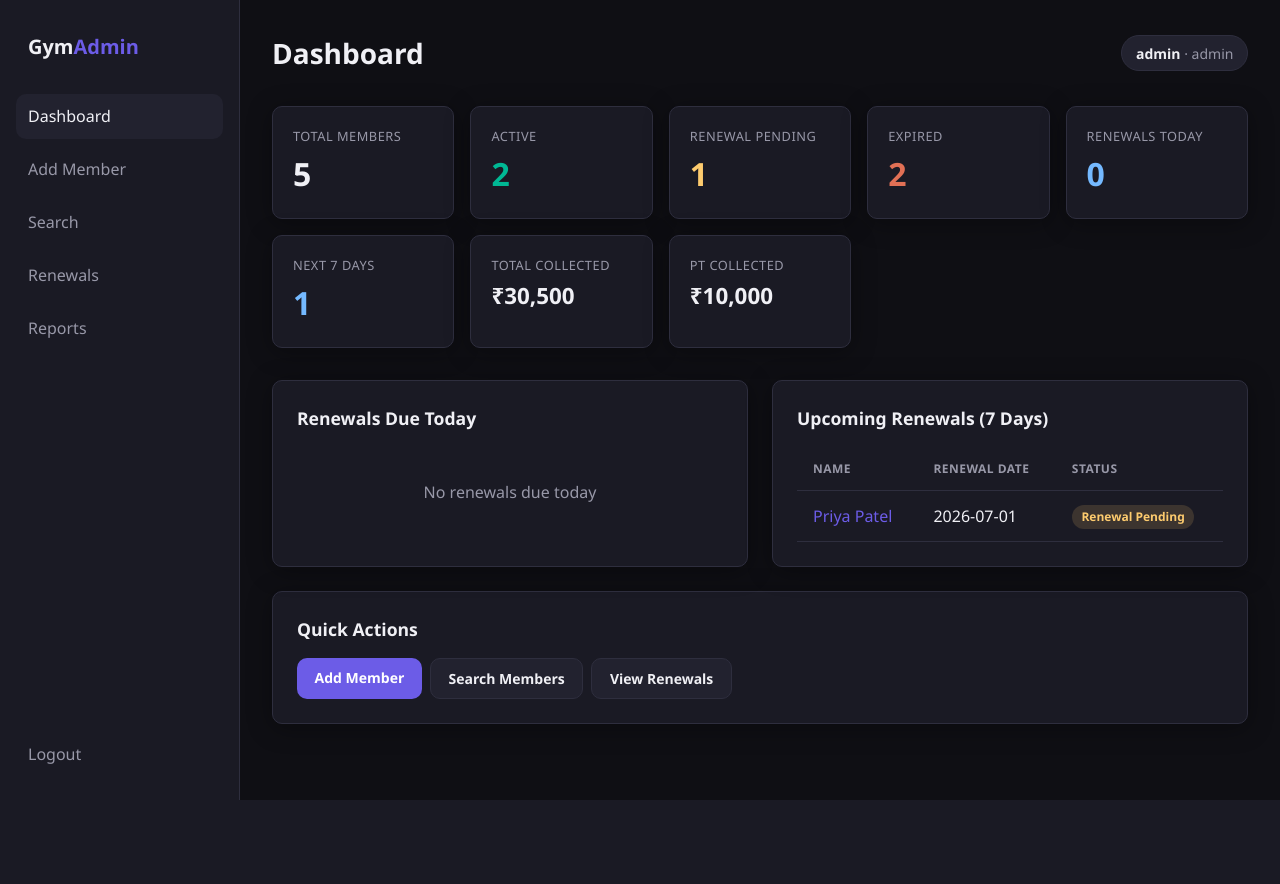
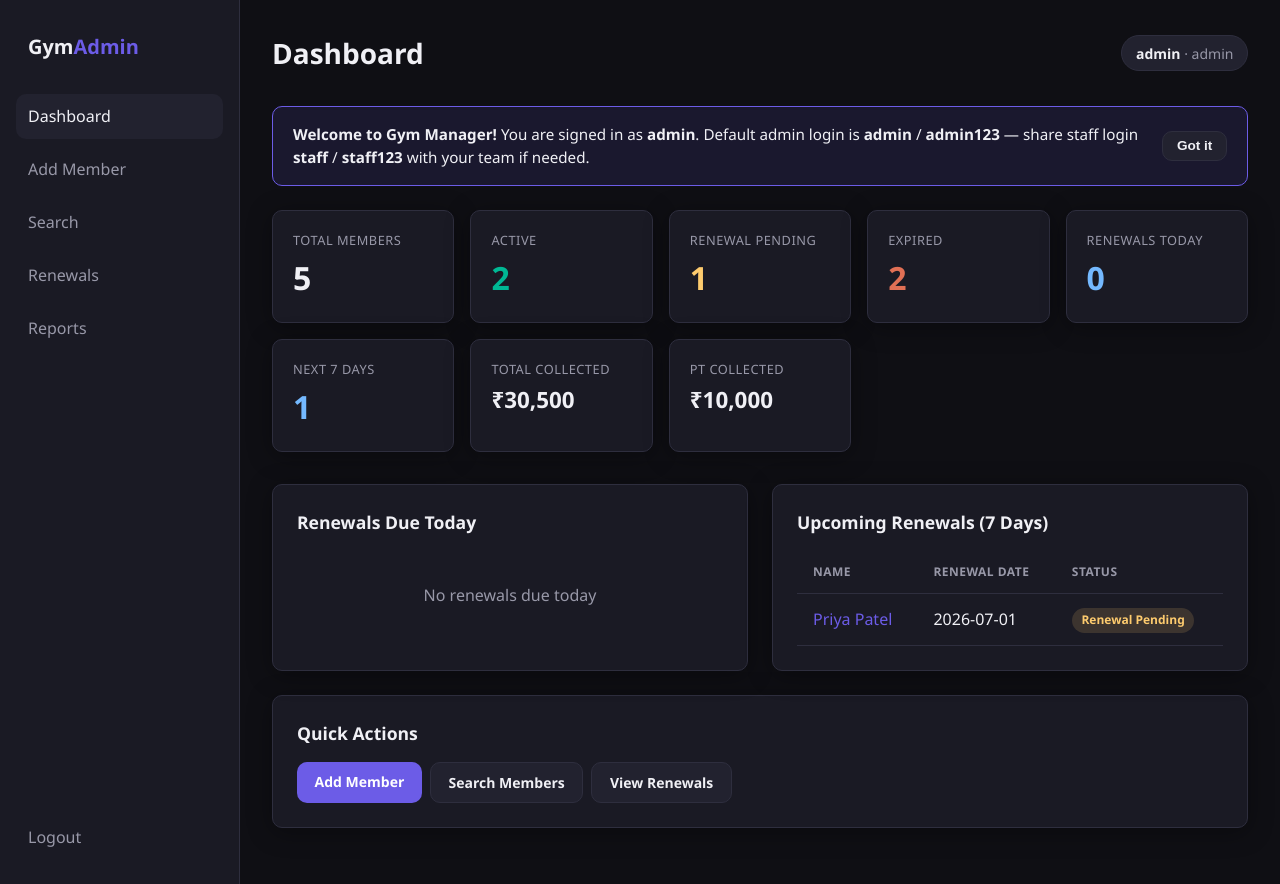
Before and after one commit to rishitha26-coder/gym-management-app, a FastAPI app: page / in a window 1280 px wide. Before the commit the page ends 800 px from the top, so only its background shows below. Run offline with FastAPI, Linux system fonts and the light colour scheme; the visitor is signed in with stand-in values (Sample User, id 1).

Commit message:
Streamline customer handover so gym owners get a single installer artifact, first-run guidance, and offline-ready UX without developer setup.

```diff
--- a/app/main.py
+++ b/app/main.py
@@ -5,12 +5,15 @@
 from fastapi import FastAPI, Request, status
 from fastapi.responses import RedirectResponse
 from fastapi.staticfiles import StaticFiles
+from fastapi.templating import Jinja2Templates
 from starlette.middleware.sessions import SessionMiddleware
 
 from app.database import Base, SessionLocal, engine, run_migrations
-from app.paths import get_static_dir, get_uploads_dir, is_frozen
+from app.paths import get_static_dir, get_templates_dir, get_uploads_dir, is_frozen
 from app.routers import auth, dashboard, members, reports
 from app.seed import init_db
+
+templates = Jinja2Templates(directory=str(get_templates_dir()))
 
 
 @asynccontextmanager
@@ -50,3 +53,9 @@
 @app.get("/health")
 async def health():
     return {"status": "ok", "frozen": is_frozen()}
+
+
+@app.get("/starting")
+async def starting_page(request: Request):
+    """Friendly loading page while the local server finishes starting."""
+    return templates.TemplateResponse(request, "starting.html", {})
--- a/app/paths.py
+++ b/app/paths.py
@@ -68,3 +68,17 @@
 def uploads_url_prefix() -> str:
     """URL path prefix served for uploaded member photos."""
     return "/uploads/members"
+
+
+def get_welcome_dismissed_path() -> Path:
+    """Marker file indicating the first-run welcome banner was dismissed."""
+    if is_frozen():
+        path = _user_data_root() / ".welcome_dismissed"
+    else:
+        path = _bundle_root() / ".welcome_dismissed"
+    return path
+
+
+def should_show_welcome() -> bool:
+    """Return True until the user dismisses the first-run welcome banner."""
+    return not get_welcome_dismissed_path().exists()
--- a/app/routers/dashboard.py
+++ b/app/routers/dashboard.py
@@ -1,12 +1,13 @@
 """Dashboard routes."""
 
-from fastapi import APIRouter, Depends, Request
+from fastapi import APIRouter, Depends, Request, status
+from fastapi.responses import RedirectResponse
 from fastapi.templating import Jinja2Templates
 from sqlalchemy.orm import Session
 
 from app.auth import require_login
 from app.database import get_db
-from app.paths import get_templates_dir
+from app.paths import get_templates_dir, get_welcome_dismissed_path, should_show_welcome
 from app.schemas import UserOut
 from app.services.renewal_service import RenewalService
 
@@ -30,5 +31,15 @@
             "stats": stats,
             "renewals_today": renewals.due_today[:5],
             "renewals_soon": renewals.next_7_days[:5],
+            "show_welcome": should_show_welcome(),
         },
     )
+
+
+@router.post("/welcome/dismiss")
+async def dismiss_welcome(
+    request: Request,
+    user: UserOut = Depends(require_login),
+):
+    get_welcome_dismissed_path().touch()
+    return RedirectResponse(url="/", status_code=status.HTTP_303_SEE_OTHER)
--- a/app/static/css/style.css
+++ b/app/static/css/style.css
@@ -263,6 +263,31 @@
   color: var(--danger);
 }
 
+.alert-info {
+  background: rgba(116, 185, 255, 0.12);
+  border: 1px solid var(--info);
+  color: var(--text);
+}
+
+.welcome-banner {
+  display: flex;
+  align-items: center;
+  justify-content: space-between;
+  gap: 1rem;
+  padding: 1rem 1.25rem;
+  margin-bottom: 1.5rem;
+  border-radius: var(--radius);
+  background: rgba(108, 92, 231, 0.12);
+  border: 1px solid var(--accent);
+  font-size: 0.95rem;
+}
+
+.btn-sm {
+  padding: 0.4rem 0.85rem;
+  font-size: 0.85rem;
+  white-space: nowrap;
+}
+
 .login-page {
   min-height: 100vh;
   display: flex;
--- a/app/templates/dashboard.html
+++ b/app/templates/dashboard.html
@@ -2,6 +2,18 @@
 {% block title %}Dashboard - Gym Management{% endblock %}
 {% block page_title %}Dashboard{% endblock %}
 {% block content %}
+{% if show_welcome %}
+<div class="welcome-banner">
+  <div>
+    <strong>Welcome to Gym Manager!</strong>
+    You are signed in as <strong>{{ user.username }}</strong>.
+    Default admin login is <strong>admin</strong> / <strong>admin123</strong> — share staff login <strong>staff</strong> / <strong>staff123</strong> with your team if needed.
+  </div>
+  <form method="post" action="/welcome/dismiss">
+    <button type="submit" class="btn btn-secondary btn-sm">Got it</button>
+  </form>
+</div>
+{% endif %}
 <div class="stats-grid">
   <div class="stat-card">
     <div class="label">Total Members</div>
--- a/launcher.py
+++ b/launcher.py
@@ -7,10 +7,12 @@
 import time
 import webbrowser
 
+START_URL = "http://127.0.0.1:8000/starting"
+
 
 def _open_browser() -> None:
-    time.sleep(1.5)
-    webbrowser.open("http://127.0.0.1:8000")
+    time.sleep(1.0)
+    webbrowser.open(START_URL)
 
 
 def main() -> None:
```
Also changed, not shown: CUSTOMER_GUIDE.txt (added, +9 -0 lines), app/templates/login.html (+8 -3 lines), app/templates/starting.html (added, +53 -0 lines), .github/workflows/build-windows.yml, README.md, 1 other file.
